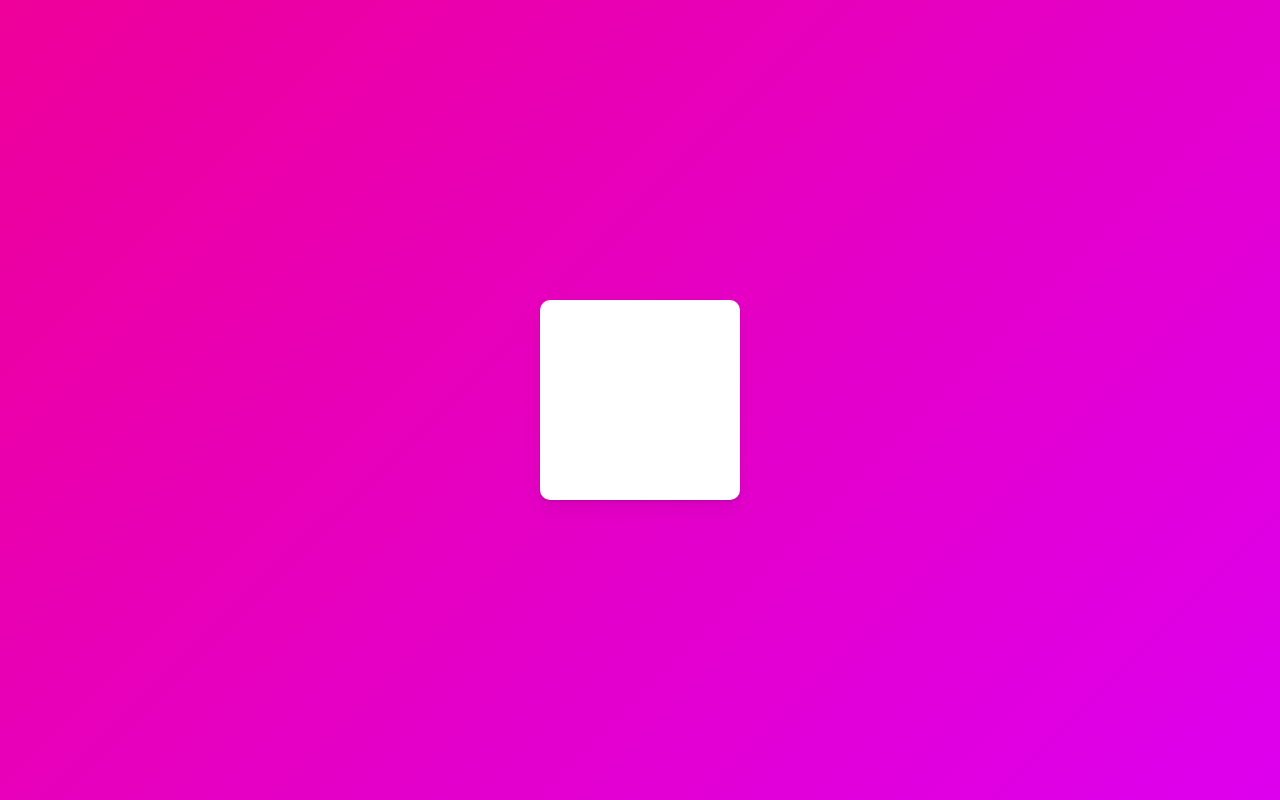
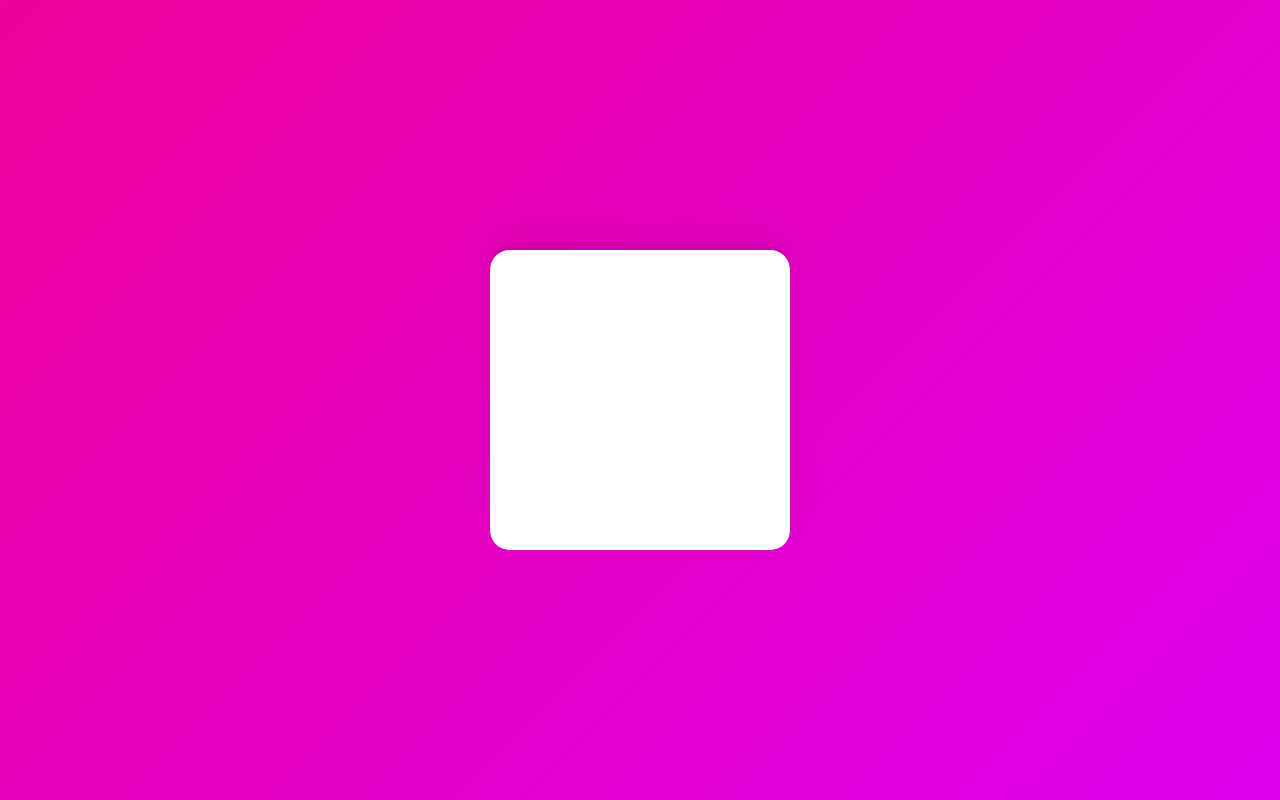
Before and after one commit to rlaclghks123/framerMotionPractice, a React (Create React App) app: page / in a window 1280 px wide. Built offline with nearby package versions, Linux system fonts and the light colour scheme.

Commit message:
framer Motion 1 : animation

```diff
--- a/src/App.tsx
+++ b/src/App.tsx
@@ -8,9 +8,10 @@ const Wrapper = styled.div`
   justify-content: center;
   align-items: center;
 `;
+
 const Box = styled(motion.div)`
-  width: 200px;
-  height: 200px;
+  width: 150px;
+  height: 150px;
   background-color: white;
   border-radius: 10px;
   box-shadow: 0 2px 3px rgba(0, 0, 0, 0.1), 0 10px 20px rgba(0, 0, 0, 0.06);
@@ -21,8 +22,8 @@ function App() {
     <Wrapper>
       <Box
         initial={{ scale: 0 }}
-        animate={{ scale: 1, rotateZ: 360 }}
-        transition={{ duration: 0.8 }}
+        animate={{ scale: 2, rotateZ: 180 }}
+        transition={{ duration: 1 }}
       />
     </Wrapper>
   );
```
